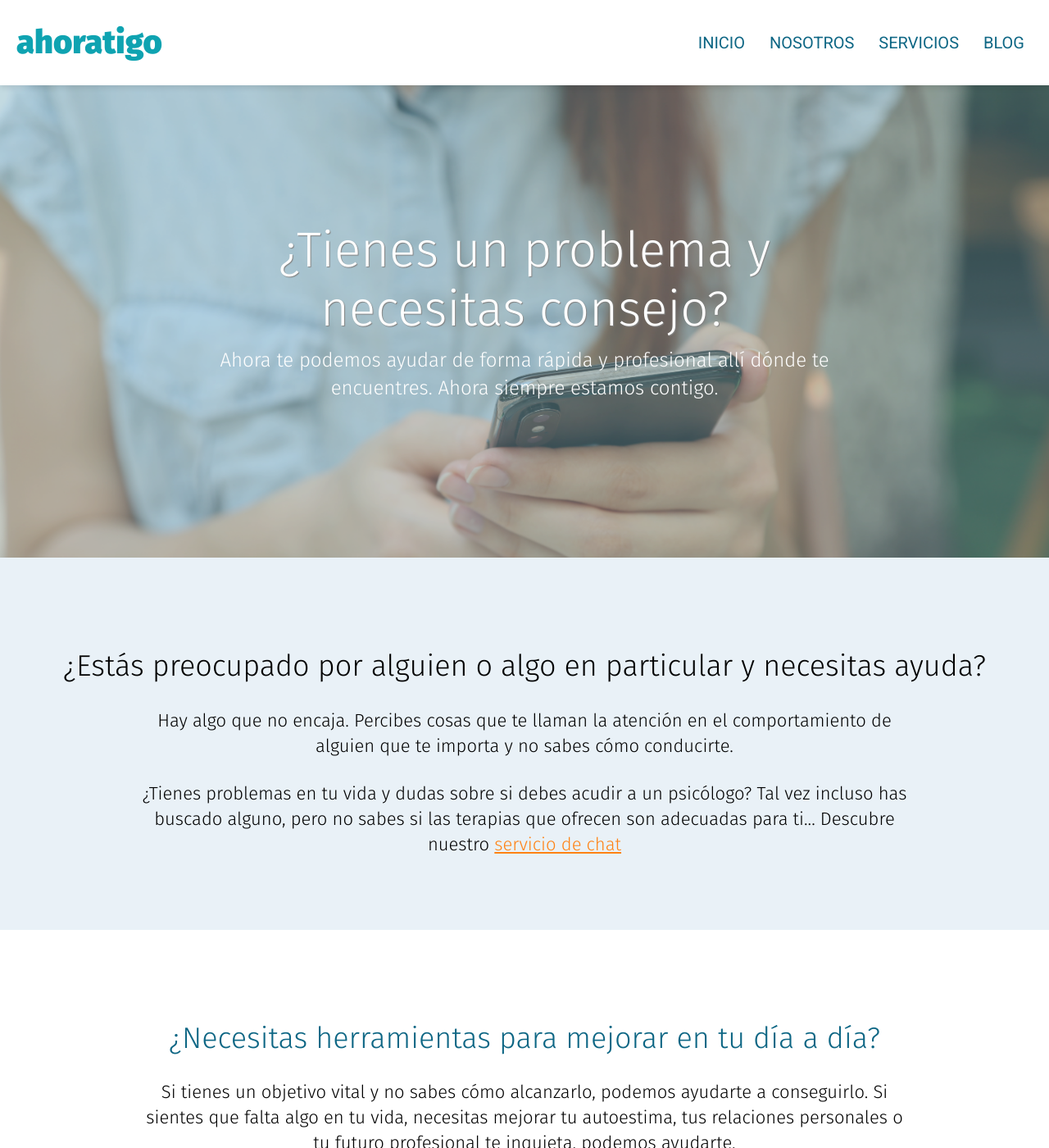
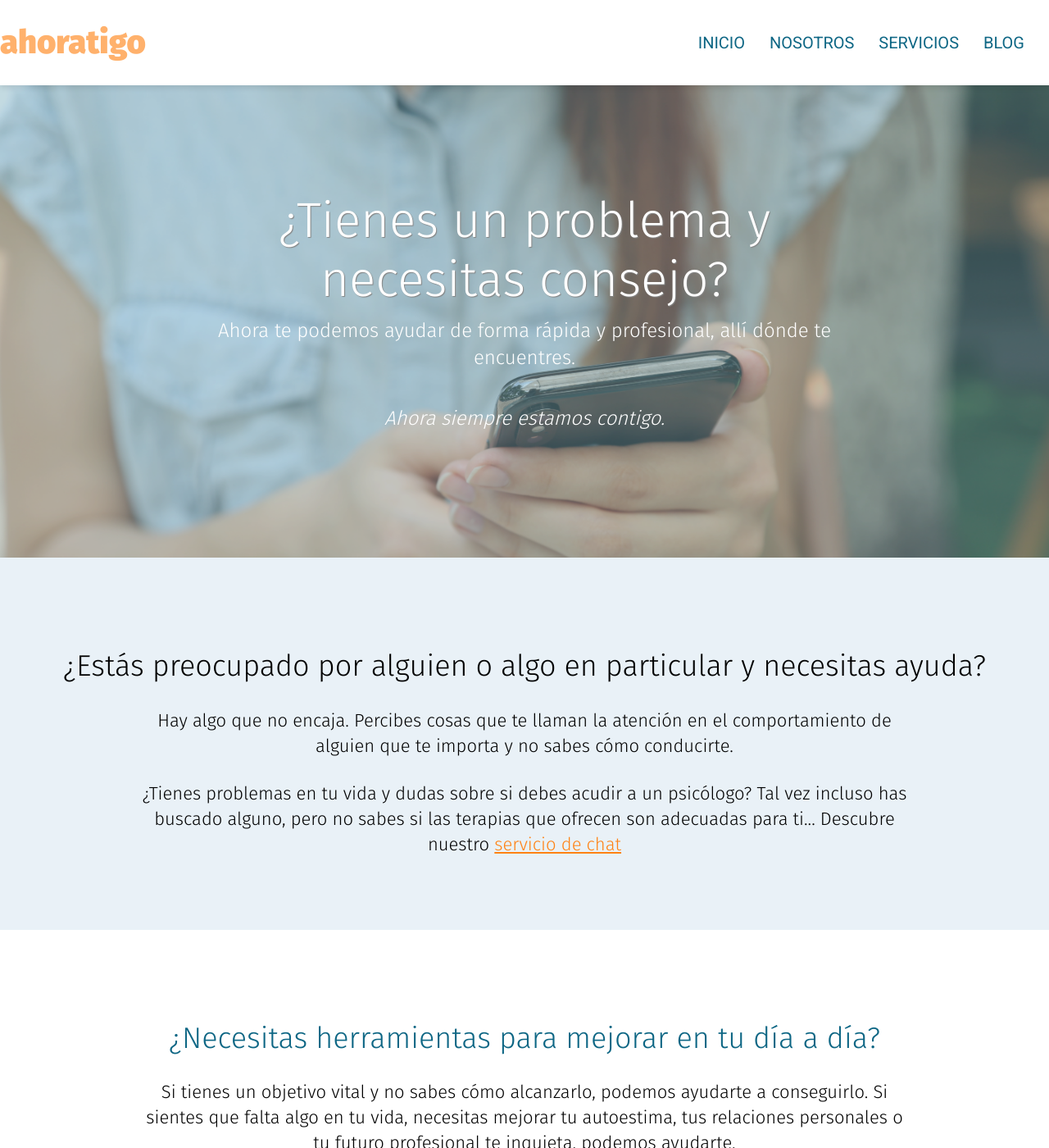
Before and after one commit to sukabal/sukabal.github.io, a Jekyll site: the page built from index.html, in a window 1280 px wide and 1400 px high. Shown: the whole window at 82% size. Built offline with Jekyll 4.4.1, drawn with Linux system fonts in a browser that asks for light colours; some of the changed text lies outside the part shown.

Commit message:
style: improve main page  and service buttons

```diff
--- a/css/main.scss
+++ b/css/main.scss
@@ -96,6 +96,11 @@
   text-align: center;
   font-size: 1.5em;
   line-height: 1.4em;
+
+  &--motto {
+    margin-top: 40px;
+    font-style: italic;
+  }
 }
 
 .linkToAction {
@@ -162,12 +167,15 @@
   box-shadow: 0 3px 7px 0 rgba(0,0,0,.1);
 }
 
+.logoBox {
+  padding-left: 20px;
+}
+
 .logo {
-  padding-left: 20px;
   font-family: $font-family-title;
   font-weight: 900;
   font-size: 40px;
-  color: $secondary-color;
+  color: $accent-light-color;
 }
 
 /* Navbar */
@@ -197,11 +205,13 @@
   text-decoration: none;
   &:hover {
     text-decoration: none;
+    color: $accent-color;
   }
 }
 
 /* Call to Action buttons */
 .services {
+  padding: 0px;
   list-style-type: none;
   display: flex;
   align-items: center;
@@ -212,10 +222,8 @@
   button {
     background-color: $secondary-color;
     font-family: $font-family-title;
-    font-size: 32px;
-    font-weight: 600;
+    font-size: 40px;
     border: none;
-    color: $white-color;
     padding: 15px 32px;
     text-align: center;
     display: inline-block;
@@ -223,6 +231,17 @@
     width: 250px;
     height: 250px;
     cursor: pointer;
+
+    display: flex;
+    flex-direction: column;
+    align-items: center;
+    justify-content: center;
+
+    img {
+      width: 50px;
+      height: 50px;
+      padding: 10px;
+    }
   }
 }
 
--- a/index.html
+++ b/index.html
@@ -5,8 +5,8 @@
 <div class="headerImage">
   <div class="textContainer">
     <h1 class="mainTitle">¿Tienes un problema y necesitas consejo?</h1>
-    <p class="subtitle">Ahora te podemos ayudar de forma rápida y profesional allí dónde te encuentres. Ahora
-      siempre estamos contigo.</p>
+    <p class="subtitle">Ahora te podemos ayudar de forma rápida y profesional, allí dónde te encuentres.</p>
+    <p class="subtitle subtitle--motto">Ahora siempre estamos contigo.</p>
   </div>
 </div>
 
@@ -51,17 +51,26 @@
   <ul class="services">
     <li class="buttonActionCall">
       <div id="btnChatWrapper">
-        <button id="btnChat">Chat</button>
+        <button id="btnChat">
+          Chat
+          <img src="/media/icon-chat.svg" />
+        </button>
       </div>
     </li>
     <li class="buttonActionCall">
       <div id="btnEmailWrapper">
-        <button id="btnEmail">Correo electrónico</button>
+        <button id="btnEmail">
+          Correo
+          <img src="/media/icon-email.svg" />
+        </button>
       </div>
     </li>
     <li class="buttonActionCall">
       <div id="btnCallWrapper">
-        <button id="btnCall">Llamada telefónica</button>
+        <button id="btnCall">
+          Llamada
+          <img src="/media/icon-call.svg" />
+        </button>
       </div>
     </li>
   </ul>
```
